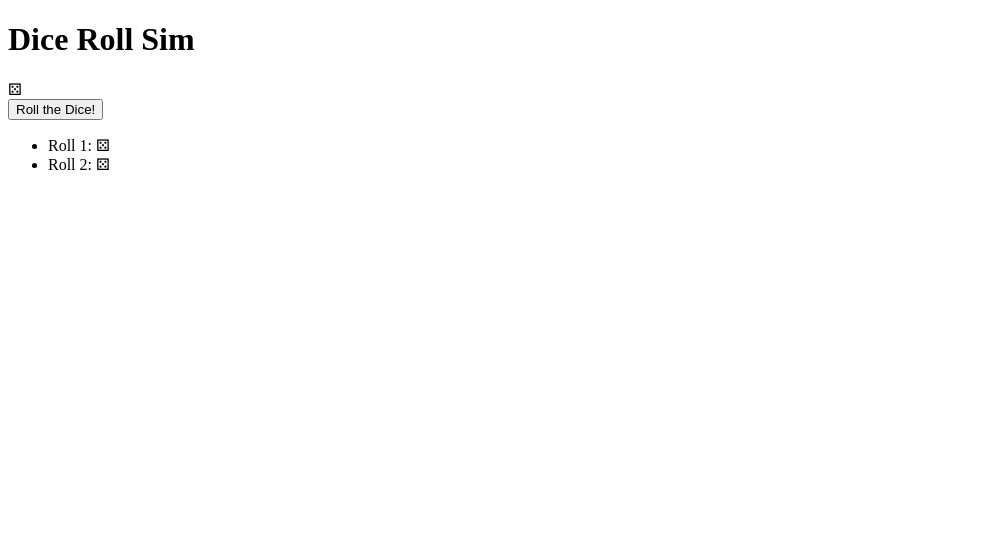
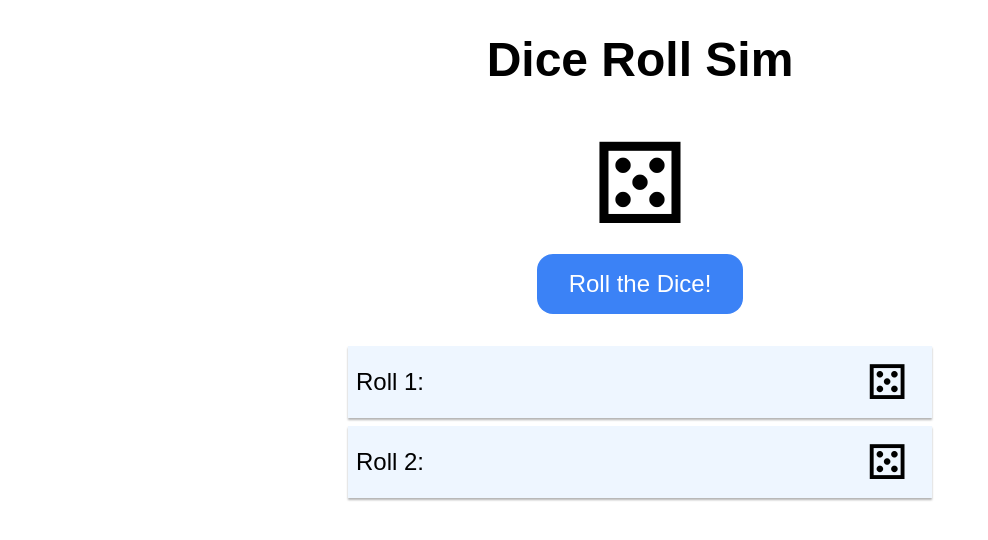
Before and after one commit to AmirMarji/Dice-Roll-Sim, a plain HTML site: page index.html in a window 1280 px wide. Shown: the whole page, without its empty margins (0-988 px from the left). Drawn offline with Linux system fonts and the light colour scheme.

Commit message:
some nice css

```diff
--- a/index.html
+++ b/index.html
@@ -4,6 +4,7 @@
     <meta charset="UTF-8">
     <meta name="viewport" content="width=device-width, initial-scale=1.0">
     <title>DRS</title>
+    <link rel="stylesheet" href="style.css">
 </head>
 <body>
     <h1>Dice Roll Sim</h1>
--- /dev/null
+++ b/style.css
@@ -0,0 +1,60 @@
+body {
+    font-family: Arial, Helvetica, sans-serif;
+    text-align: center;
+    margin: 0;
+}
+
+h1 {
+    font-size: 3rem;
+    margin-top: 2rem;
+}
+
+.dice {
+    font-size: 7rem;
+    margin: 5px;
+}
+
+button {
+    background-color: #3B82F6;
+    color: white;
+    font-size: 1.5rem;
+    padding: 1rem 2rem;
+    border: none;
+    border-radius: 1rem;
+    cursor: pointer;
+    transition: background-color .3s ease;
+}
+
+button:hover {
+    background-color: #2563EB;
+}
+
+ul {
+    list-style: none;
+    padding: 0;
+    margin: 2rem auto;
+    max-width: 600px;
+}
+
+li {
+    font-size: 1.5rem;
+    padding: .5rem;
+    margin: .5rem;
+    background-color: #eef6ff;
+    /* Adds a subtle shadow below the element:
+                                           0px horizontal offset,
+                                           2px vertical offset,
+                                           2px blur radius,
+                                           semi-transparent black color (30% opacity) */
+    box-shadow: 0 2px 2px rgba(0, 0, 0, .3);
+    display: flex;
+    justify-content: space-between;
+    align-items: center;
+
+}
+
+li span{
+    font-size: 3rem;
+    margin-right: 1rem;
+
+}
```
